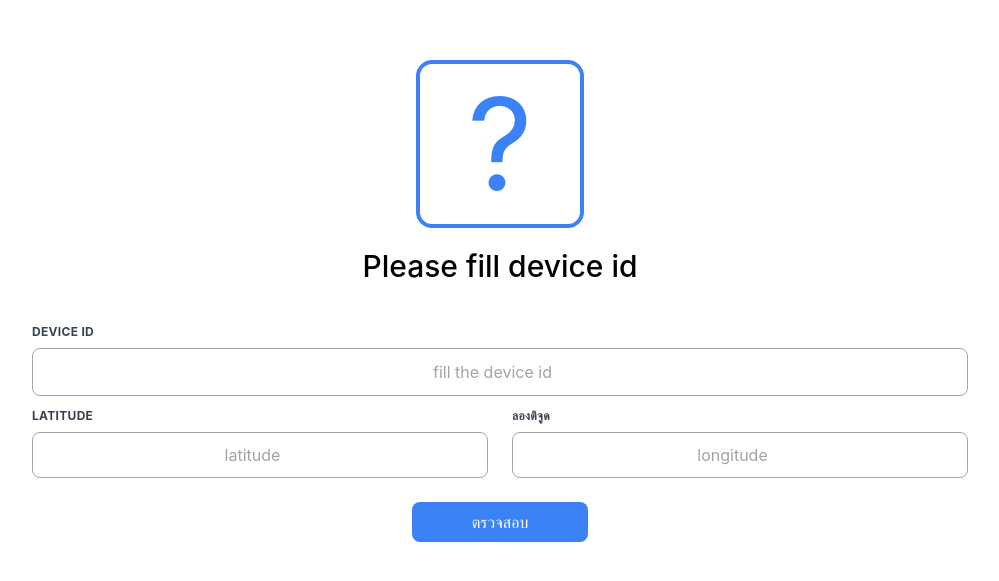
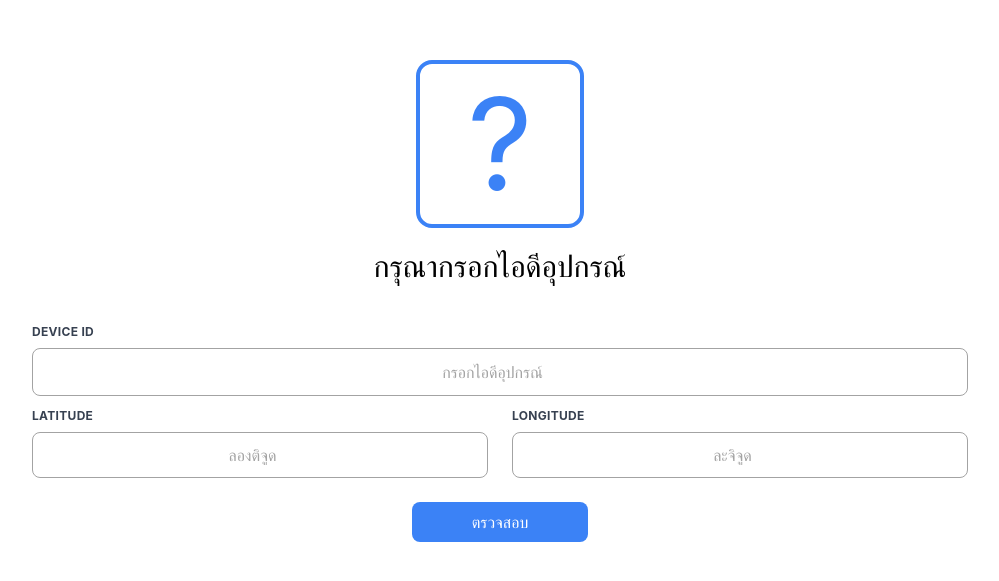
Before and after one commit to cilabcmu/fire-elephant-install-app, a React (Vite) app: page / in a window 1280 px wide. Shown: the part 119-700 px from the top of the page, without its empty margins (140-1139 px from the left). Built offline with nearby package versions, Linux system fonts and the light colour scheme.

Commit message:
change to thai

```diff
--- a/src/App.tsx
+++ b/src/App.tsx
@@ -1,5 +1,5 @@
 import { useState } from "react";
-import "./App.css";
+// import "./App.css";
 import Form from "./components/form";
 import Menu from "./components/menu";
 import Status from "./components/status";
--- a/src/components/form.tsx
+++ b/src/components/form.tsx
@@ -12,7 +12,7 @@ const Form = () => {
             className={`appearance-none h-12 block w-full bg-white text-gray-700 text-center border border-neutral-400 rounded-lg py-3 px-4 mb-3 leading-tight placeholder-neutral-400 focus:outline-none focus:placeholder-white`}
             id="id"
             type="number"
-            placeholder="fill the device id"
+            placeholder="กรอกไอดีอุปกรณ์"
           />
         </div>
         <div className="flex flex-wrap ">
@@ -24,18 +24,18 @@ const Form = () => {
               className="appearance-none block w-full bg-white text-gray-700 text-center border border-neutral-400 rounded-lg py-3 px-4 mb-3 leading-tight placeholder-neutral-400 focus:outline-none focus:placeholder-white"
               id="lat"
               type="number"
-              placeholder="latitude"
+              placeholder="ลองติจูด"
             />
           </div>
           <div className="w-2/4  md:w-1/2 px-3">
             <label className="font-prompt block uppercase tracking-wide text-gray-700 text-xs font-bold mb-2" htmlFor="long">
-              ลองติจูด
+              longitude
             </label>
             <input
               className="appearance-none block w-full bg-white text-gray-700 text-center border border-neutral-400 rounded-lg py-3 px-4 mb-3 leading-tight placeholder-neutral-400 focus:outline-none focus:placeholder-white "
               id="long"
               type="number"
-              placeholder="longitude"
+              placeholder="ละจิจูด"
             />
           </div>
         </div>
--- a/src/components/status.tsx
+++ b/src/components/status.tsx
@@ -13,7 +13,7 @@ const Status = () => {
       >
         <div className={flag ? "text-9xl" : `text-9xl text-blue-500`}>?</div>
       </div>
-      <div className={`flex justify-center items-center mt-5 text-3xl font-medium`}>Please fill device id</div>
+      <div className={`flex justify-center items-center mt-5 text-3xl font-medium`}>กรุณากรอกไอดีอุปกรณ์</div>
     </div>
   );
 };
--- a/src/index.css
+++ b/src/index.css
@@ -1,9 +1,14 @@
-@import url('https://fonts.googleapis.com/css2?family=Prompt:wght@100;400&display=swap');
+@import url('https://fonts.googleapis.com/css2?family=Prompt:wght@100;400;600&display=swap');
 
 @tailwind base;
 @tailwind components;
 @tailwind utilities;
 
+@layer base{
+  html{
+    @apply font-prompt;
+  }
+}
 body {
   margin: 0;
   font-family: -apple-system, BlinkMacSystemFont, 'Segoe UI', 'Roboto', 'Oxygen',
```
